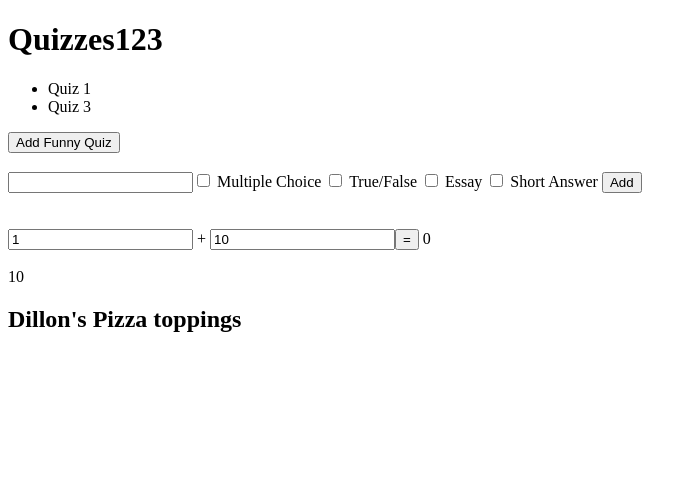
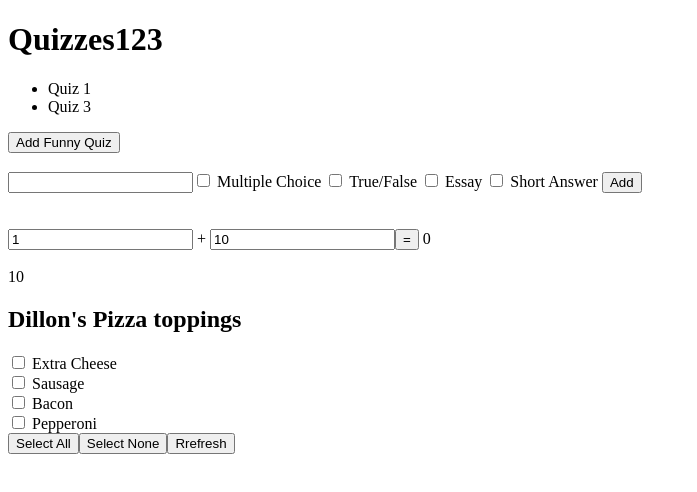
Before and after one commit to 2018-spring-mjs-th/week-two-a, an Angular app: page / in a window 1280 px wide. Shown: the top 492 px of the page, without its empty margins (0-697 px from the left). Built offline with nearby package versions, Linux system fonts and the light colour scheme.

Commit message:
Showing pizza toppings and some non working buttons

```diff
--- a/src/app/debert-pizza-toppings/debert-pizza-toppings.component.html
+++ b/src/app/debert-pizza-toppings/debert-pizza-toppings.component.html
@@ -1 +1,20 @@
-<span><h2>Dillon's Pizza toppings</h2></span>
+<h2>Dillon's Pizza toppings</h2>
+
+<span *ngFor = 'let pt of toppingTypes'>
+    <label>
+        <input type="checkbox" [(ngModel)]='pt.checked' />
+        {{pt.name}}
+
+        <br />
+    </label>
+
+</span>
+
+<span >
+    <button type="button">Select All</button>
+    <button type="button">Select None</button>
+    <button type="button">Rrefresh</button>
+
+
+
+</span>
--- a/src/app/debert-pizza-toppings/debert-pizza-toppings.component.ts
+++ b/src/app/debert-pizza-toppings/debert-pizza-toppings.component.ts
@@ -20,6 +20,8 @@ export class DebertPizzaToppingsComponent implements OnInit {
   ngOnInit() {
     this.toppingTypes = this.pSvc.getAvailablePizzaToppings()
       .map(x => ({ name: x, checked: false }));
+
+
   }
 
 }
```
